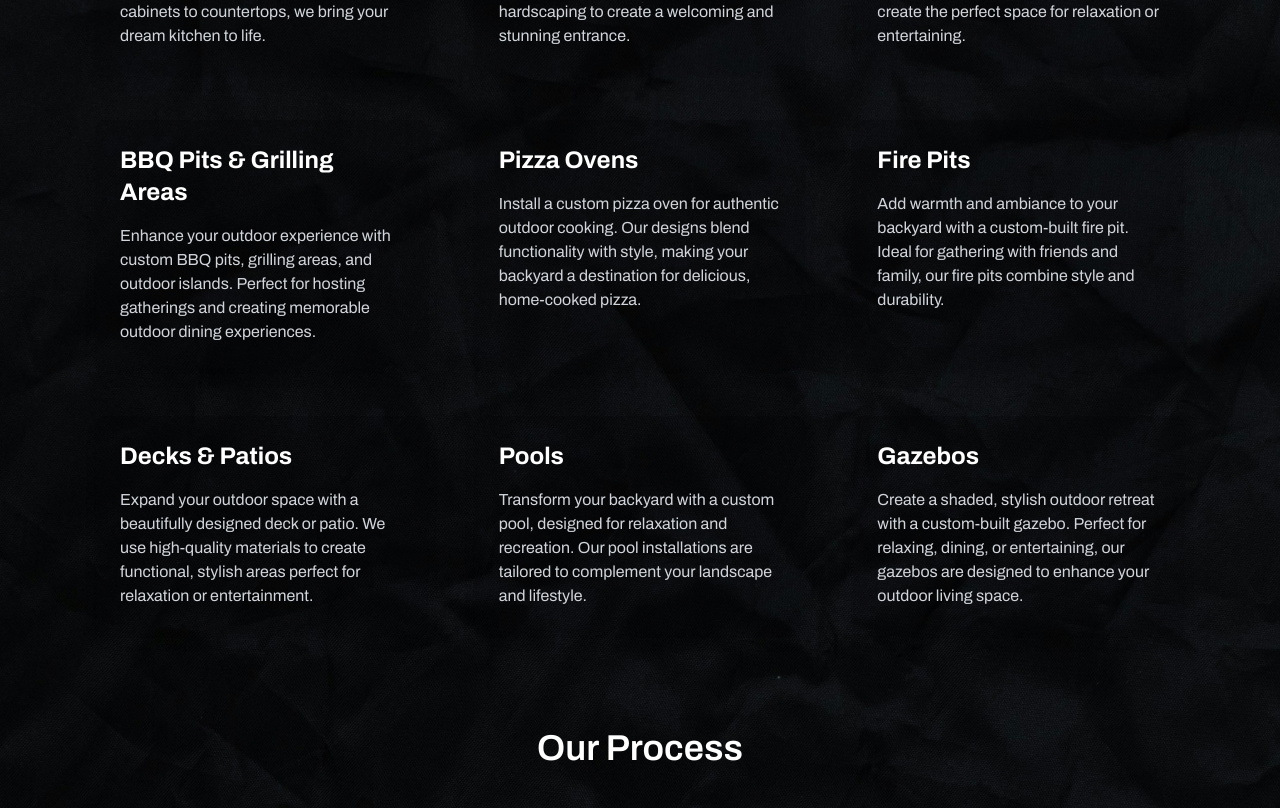
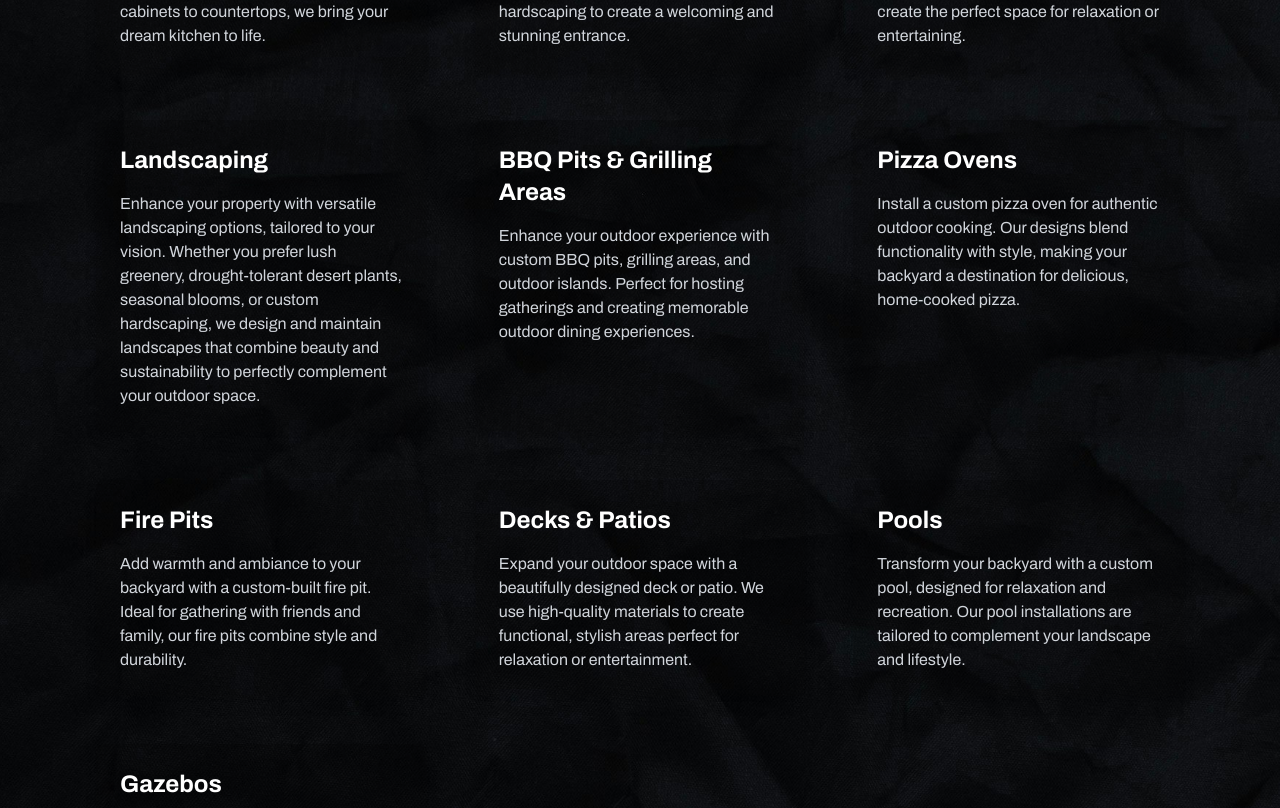
Before and after one commit to AxelMoraCastanon/HumbertoContractorWebsite, a React (Vite) app: page /#/home in a window 1280 px wide. Shown: the part 1172-1980 px from the top of the page. Built offline with nearby package versions, Linux system fonts and the light colour scheme.

Commit message:
Added Landscaping section

```diff
--- a/src/components/Gallery.jsx
+++ b/src/components/Gallery.jsx
@@ -15,6 +15,8 @@ import ModernGazebo from "../assets/Rennovations/ModernGazebo2.jpg";
 import ModernBilliardsRoom from "../assets/Rennovations/ModernBilliardsRoom.jpg";
 import ModernBackyard from "../assets/Rennovations/ModernBackyard.jpg";
 import AccessoryDwellingUnit2 from "../assets/Rennovations/AccessoryDwellingUnit2.jpg";
+import Landscaping from "../assets/Rennovations/Landscaping.jpg";
+
 
 // Mapping of service titles to corresponding images
 const serviceImages = [
@@ -24,6 +26,7 @@ const serviceImages = [
   { title: "Kitchen Renovations", image: ModernKitchen },
   { title: "Front Yard Renovations", image: ModernFrontYard2 },
   { title: "Backyard Renovations", image: ModernBackyard },
+  { title: "Landscaping", image: Landscaping },
   { title: "BBQ Pits & Grilling Areas", image: GrillingArea },
   { title: "Pizza Ovens", image: DeckAndGrillArea },
   { title: "Fire Pits", image: BackyardFirePit },
--- a/src/components/Services.jsx
+++ b/src/components/Services.jsx
@@ -16,6 +16,7 @@ import ModernGazebo from "../assets/Rennovations/ModernGazebo2.jpg";
 import ModernBilliardsRoom from "../assets/Rennovations/ModernBilliardsRoom.jpg";
 import ModernBackyard from "../assets/Rennovations/ModernBackyard.jpg";
 import AccessoryDwellingUnit2 from "../assets/Rennovations/AccessoryDwellingUnit2.jpg";
+import Landscaping from "../assets/Rennovations/Landscaping.jpg";
 
 
 const serviceImages = {
@@ -25,6 +26,7 @@ const serviceImages = {
   "Kitchen Renovations": ModernKitchen,
   "Front Yard Renovations": ModernFrontYard2,
   "Backyard Renovations": ModernBackyard,
+  "Landscaping": Landscaping,
   "BBQ Pits & Grilling Areas": GrillingArea,
   "Pizza Ovens": DeckAndGrillArea,
   "Fire Pits": BackyardFirePit,
--- a/src/constants/index.js
+++ b/src/constants/index.js
@@ -28,6 +28,10 @@ export const SERVICES_TEXT = [
     {
       title: "Backyard Renovations",
       description: "Turn your backyard into an inviting outdoor oasis. We provide services for patios, decks, gardens, and more to create the perfect space for relaxation or entertaining.",
+    },
+    {
+      title: "Landscaping",
+      description: "Enhance your property with versatile landscaping options, tailored to your vision. Whether you prefer lush greenery, drought-tolerant desert plants, seasonal blooms, or custom hardscaping, we design and maintain landscapes that combine beauty and sustainability to perfectly complement your outdoor space.",
     },
     {
       title: "BBQ Pits & Grilling Areas",
```
Also changed, not shown: src/assets/Rennovations/Landscaping.jpg (added).
